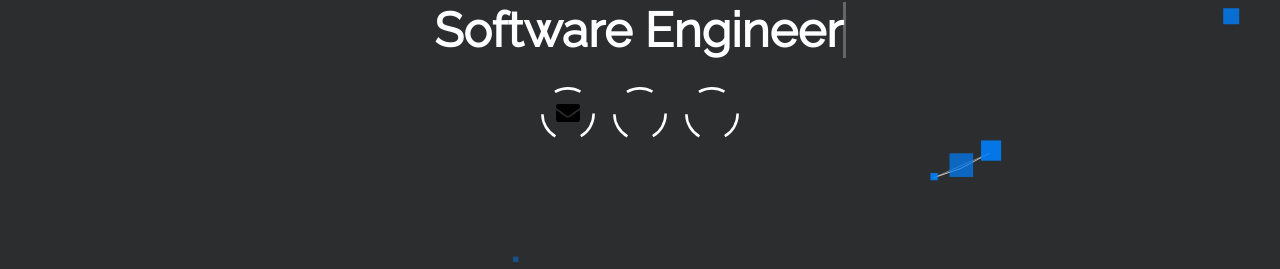
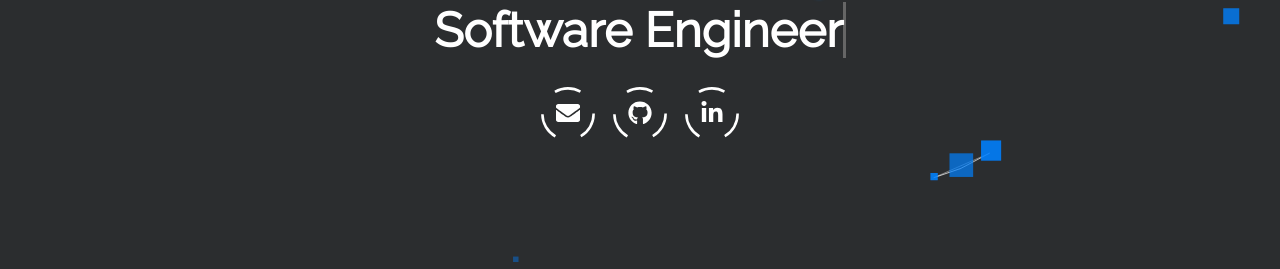
Before and after one commit to asadsidd16/asadportfolio, a Jekyll site: the page built from index.html, in a window 1280 px wide. Shown: the part 458-727 px from the top of the page. Built offline with Jekyll 4.4.1, drawn with Linux system fonts in a browser that asks for light colours.

Commit message:
fixed landing page

```diff
--- a/_includes/landing-page.html
+++ b/_includes/landing-page.html
@@ -16,12 +16,9 @@
             <circle cx="100" cy="100" r="80" />
           </svg>
           <div class="social">
-            <!-- <svg class="social-svg" viewBox="0 0 48 48"> -->
-              <!-- <use x="12" y="12" width="24" height="24" viewBox="0 0 48 48" xlink:href="{{ "/assets/img/solid.svg#envelope" | prepend: site.baseurl }}""></use> -->
-              <svg x="12" y="12" width="24" height="24" viewBox="0 0 512 512" xmlns="http://www.w3.org/2000/svg" aria-hidden="true" focusable="false">
-                <path d="M502.3 190.8c3.9-3.1 9.7-.2 9.7 4.7V400c0 26.5-21.5 48-48 48H48c-26.5 0-48-21.5-48-48V195.6c0-5 5.7-7.8 9.7-4.7 22.4 17.4 52.1 39.5 154.1 113.6 21.1 15.4 56.7 47.8 92.2 47.6 35.7.3 72-32.8 92.3-47.6 102-74.1 131.6-96.3 154-113.7zM256 320c23.2.4 56.6-29.2 73.4-41.4 132.7-96.3 142.8-104.7 173.4-128.7 5.8-4.5 9.2-11.5 9.2-18.9v-19c0-26.5-21.5-48-48-48H48C21.5 64 0 85.5 0 112v19c0 7.4 3.4 14.3 9.2 18.9 30.6 23.9 40.7 32.4 173.4 128.7 16.8 12.2 50.2 41.8 73.4 41.4z"></path>
-              </svg>
-            <!-- </svg> -->
+            <svg x="12" y="12" width="24" height="24" viewBox="0 0 512 512" xmlns="http://www.w3.org/2000/svg" aria-hidden="true" focusable="false">
+              <path d="M502.3 190.8c3.9-3.1 9.7-.2 9.7 4.7V400c0 26.5-21.5 48-48 48H48c-26.5 0-48-21.5-48-48V195.6c0-5 5.7-7.8 9.7-4.7 22.4 17.4 52.1 39.5 154.1 113.6 21.1 15.4 56.7 47.8 92.2 47.6 35.7.3 72-32.8 92.3-47.6 102-74.1 131.6-96.3 154-113.7zM256 320c23.2.4 56.6-29.2 73.4-41.4 132.7-96.3 142.8-104.7 173.4-128.7 5.8-4.5 9.2-11.5 9.2-18.9v-19c0-26.5-21.5-48-48-48H48C21.5 64 0 85.5 0 112v19c0 7.4 3.4 14.3 9.2 18.9 30.6 23.9 40.7 32.4 173.4 128.7 16.8 12.2 50.2 41.8 73.4 41.4z" fill="white"></path>
+            </svg>
           </div>
           <span class="label">E-Mail</span>
         </a>
@@ -35,8 +32,8 @@
             <circle cx="100" cy="100" r="80" />
           </svg>
           <div class="social">
-            <svg class="social-svg" viewBox="0 0 48 48">
-              <use x="12" y="12" width="24" height="24" viewBox="0 0 48 48" xlink:href="{{ "/assets/img/brands.svg#github" | prepend: site.baseurl }}"></use>
+            <svg x="12" y="12" width="24" height="24" viewBox="0 0 496 512" xmlns="http://www.w3.org/2000/svg" aria-hidden="true" focusable="false">
+              <path d="M165.9 397.4c0 2-2.3 3.6-5.2 3.6-3.3.3-5.6-1.3-5.6-3.6 0-2 2.3-3.6 5.2-3.6 3-.3 5.6 1.3 5.6 3.6zm-31.1-4.5c-.7 2 1.3 4.3 4.3 4.9 2.6 1 5.6 0 6.2-2s-1.3-4.3-4.3-5.2c-2.6-.7-5.5.3-6.2 2.3zm44.2-1.7c-2.9.7-4.9 2.6-4.6 4.9.3 2 2.9 3.3 5.9 2.6 2.9-.7 4.9-2.6 4.6-4.6-.3-1.9-3-3.2-5.9-2.9zM244.8 8C106.1 8 0 113.3 0 252c0 110.9 69.8 205.8 169.5 239.2 12.8 2.3 17.3-5.6 17.3-12.1 0-6.2-.3-40.4-.3-61.4 0 0-70 15-84.7-29.8 0 0-11.4-29.1-27.8-36.6 0 0-22.9-15.7 1.6-15.4 0 0 24.9 2 38.6 25.8 21.9 38.6 58.6 27.5 72.9 20.9 2.3-16 8.8-27.1 16-33.7-55.9-6.2-112.3-14.3-112.3-110.5 0-27.5 7.6-41.3 23.6-58.9-2.6-6.5-11.1-33.3 2.6-67.9 20.9-6.5 69 27 69 27 20-5.6 41.5-8.5 62.8-8.5s42.8 2.9 62.8 8.5c0 0 48.1-33.6 69-27 13.7 34.7 5.2 61.4 2.6 67.9 16 17.7 25.8 31.5 25.8 58.9 0 96.5-58.9 104.2-114.8 110.5 9.2 7.9 17 22.9 17 46.4 0 33.7-.3 75.4-.3 83.6 0 6.5 4.6 14.4 17.3 12.1C428.2 457.8 496 362.9 496 252 496 113.3 383.5 8 244.8 8zM97.2 352.9c-1.3 1-1 3.3.7 5.2 1.6 1.6 3.9 2.3 5.2 1 1.3-1 1-3.3-.7-5.2-1.6-1.6-3.9-2.3-5.2-1zm-10.8-8.1c-.7 1.3.3 2.9 2.3 3.9 1.6 1 3.6.7 4.3-.7.7-1.3-.3-2.9-2.3-3.9-2-.6-3.6-.3-4.3.7zm32.4 35.6c-1.6 1.3-1 4.3 1.3 6.2 2.3 2.3 5.2 2.6 6.5 1 1.3-1.3.7-4.3-1.3-6.2-2.2-2.3-5.2-2.6-6.5-1zm-11.4-14.7c-1.6 1-1.6 3.6 0 5.9 1.6 2.3 4.3 3.3 5.6 2.3 1.6-1.3 1.6-3.9 0-6.2-1.4-2.3-4-3.3-5.6-2z" fill="white"></path>
             </svg>
           </div>
           <span class="label">GitHub</span>
@@ -52,8 +49,8 @@
             <circle cx="100" cy="100" r="80" />
           </svg>
           <div class="social">
-            <svg class="social-svg" viewBox="0 0 48 48">
-              <use x="12" y="12" width="24" height="24" viewBox="0 0 48 48" xlink:href="{{ "/assets/img/brands.svg#linkedin-in" | prepend: site.baseurl }}"></use>
+            <svg x="12" y="12" width="24" height="24" viewBox="0 0 448 512" xmlns="http://www.w3.org/2000/svg" aria-hidden="true" focusable="false">
+              <path d="M100.28 448H7.4V148.9h92.88zM53.79 108.1C24.09 108.1 0 83.5 0 53.8a53.79 53.79 0 0 1 107.58 0c0 29.7-24.1 54.3-53.79 54.3zM447.9 448h-92.68V302.4c0-34.7-.7-79.2-48.29-79.2-48.29 0-55.69 37.7-55.69 76.7V448h-92.78V148.9h89.08v40.8h1.3c12.4-23.5 42.69-48.3 87.88-48.3 94 0 111.28 61.9 111.28 142.3V448z" fill="white"></path>
             </svg>
           </div>
           <span class="label">LinkedIn</span>
```
